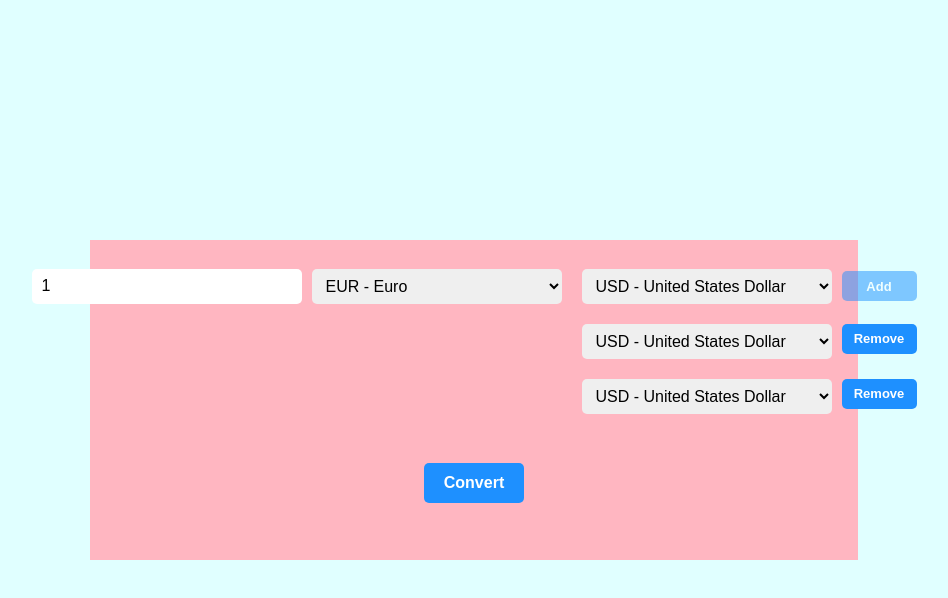
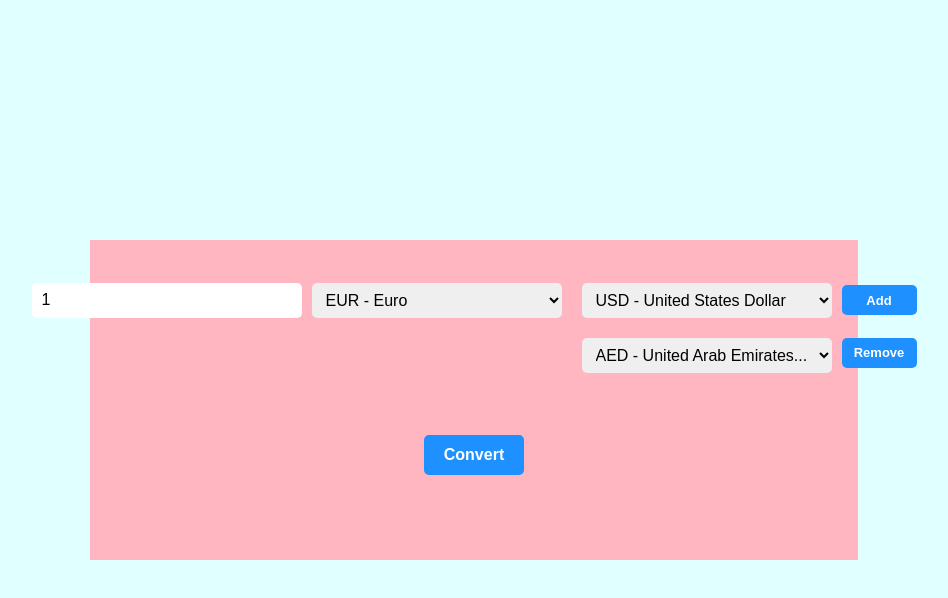
Before and after one commit to gelhelou/currency-converter, a React (Create React App) app: page / in a window 1280 px wide. Both pictures are taken after a click on the button "Add". Shown: the top 598 px of the page, without its empty margins (166-1114 px from the left). Built offline with nearby package versions, Linux system fonts and the light colour scheme.

Commit message:
implement multiple conversions feature

```diff
--- a/src/CurrencyConverter.tsx
+++ b/src/CurrencyConverter.tsx
@@ -5,6 +5,9 @@ import { ConversionResult } from "./ConversionResult";
 import { ConvertButton } from "./ConvertButton";
 import { CurrencySelect } from "./CurrencySelect";
 import { getExchangeRatesForCurrency } from "./utils/api";
+import { currencies } from "./utils/currencies";
+
+const MAX_CONVERSIONS = 5;
 
 interface Conversion {
   from: string;
@@ -16,30 +19,36 @@ interface Conversion {
 interface State {
   amount: number;
   currencyFrom: string;
-  currencyTo: string;
+  currenciesTo: string[];
   conversion: Conversion[];
-  otherConversions: number;
 }
 
 class CurrencyConverter extends React.Component<{}, State> {
   state: State = {
     amount: 1,
     currencyFrom: "EUR",
-    currencyTo: "USD",
+    currenciesTo: ["USD"],
     conversion: [],
-    otherConversions: 1,
   };
 
   setFieldValue = (
-    event: React.ChangeEvent<HTMLInputElement | HTMLSelectElement>
+    event: React.ChangeEvent<HTMLInputElement | HTMLSelectElement>,
+    position?: number
   ): void => {
     const {
       target: { id, value },
     } = event;
-    this.setState({
-      ...this.state,
-      [id]: value && (id === "amount" ? Number(value) : value),
-    });
+    if (id === "amount") {
+      this.setState({ amount: Number(value) });
+    } else if (id === "currencyFrom") {
+      this.setState({ currencyFrom: value });
+    } else if (id === "currenciesTo") {
+      if (position) {
+        const { currenciesTo } = this.state;
+        currenciesTo[position] = value;
+        this.setState({ currenciesTo });
+      }
+    }
     this.reset();
   };
 
@@ -50,8 +59,8 @@ class CurrencyConverter extends React.Component<{}, State> {
   calculate = (rate: number, amount?: number) => (amount ? amount : 0) * rate;
 
   convert = async (): Promise<void> => {
-    const { amount, currencyFrom, currencyTo } = this.state;
-    getExchangeRatesForCurrency(currencyFrom, [currencyTo])
+    const { amount, currencyFrom, currenciesTo } = this.state;
+    getExchangeRatesForCurrency(currencyFrom, currenciesTo)
       .then((data) => {
         if (data.success) {
           const conversion = Object.keys(data.rates).map((symbol) => ({
@@ -69,15 +78,18 @@ class CurrencyConverter extends React.Component<{}, State> {
   };
 
   addConversion = (): void => {
-    const { otherConversions } = this.state;
-    const newNumber = otherConversions >= 2 ? 2 : otherConversions + 1;
-    this.setState({ otherConversions: newNumber });
+    const { currenciesTo } = this.state;
+    if (currenciesTo.length >= MAX_CONVERSIONS) {
+      return;
+    }
+    currenciesTo.push(Object.keys(currencies)[0]);
+    this.setState({ currenciesTo });
   };
 
-  removeConversion = (): void => {
-    const { otherConversions } = this.state;
-    const newNumber = otherConversions < 1 ? 0 : otherConversions - 1;
-    this.setState({ otherConversions: newNumber });
+  removeConversion = (position: number): void => {
+    const { currenciesTo } = this.state;
+    currenciesTo.splice(position, 1);
+    this.setState({ currenciesTo });
   };
 
   render() {
@@ -90,34 +102,37 @@ class CurrencyConverter extends React.Component<{}, State> {
               setFieldValue={this.setFieldValue}
             />
             <CurrencySelect
+              position={-1}
               selectId={"currencyFrom"}
               currency={this.state.currencyFrom}
               setFieldValue={this.setFieldValue}
             />
             <CurrencySelect
-              selectId={"currencyTo"}
-              currency={this.state.currencyTo}
+              position={0}
+              selectId={"currenciesTo"}
+              currency={this.state.currenciesTo[0]}
               setFieldValue={this.setFieldValue}
             />
             <button
               className="currency-converter-button"
               onClick={this.addConversion}
-              disabled={this.state.otherConversions >= 2}
+              disabled={this.state.currenciesTo.length >= MAX_CONVERSIONS}
             >
               Add
             </button>
           </div>
           <div className="currency-converter-other-conversions">
-            {[...Array(this.state.otherConversions)].map((_) => (
-              <div className="currency-converter-other-conversion-to">
+            {this.state.currenciesTo.slice(1).map((currency, i) => (
+              <div key={i} className="currency-converter-other-conversion-to">
                 <CurrencySelect
-                  selectId={"currencyTo"}
-                  currency={this.state.currencyTo}
+                  position={i + 1}
+                  selectId={"currenciesTo"}
+                  currency={currency}
                   setFieldValue={this.setFieldValue}
                 />
                 <button
                   className="currency-converter-button"
-                  onClick={this.removeConversion}
+                  onClick={() => this.removeConversion(i + 1)}
                 >
                   Remove
                 </button>
--- a/src/CurrencySelect.tsx
+++ b/src/CurrencySelect.tsx
@@ -6,19 +6,24 @@ import { formatCurrencyLabel } from "./utils/formatters";
 interface Props {
   selectId: string;
   currency: string;
-  setFieldValue: (event: React.ChangeEvent<HTMLSelectElement>) => void;
+  position: number;
+  setFieldValue: (
+    event: React.ChangeEvent<HTMLSelectElement>,
+    position?: number
+  ) => void;
 }
 
 export const CurrencySelect: React.FC<Props> = ({
   currency,
   selectId,
   setFieldValue,
+  position,
 }) => (
   <div className="currency-converter-select">
     <select
       className="currency-converter-select"
       id={selectId}
-      onChange={setFieldValue}
+      onChange={(e) => setFieldValue(e, position)}
       value={currency}
     >
       {Object.keys(currencies).map((symbol, i) => (
```
